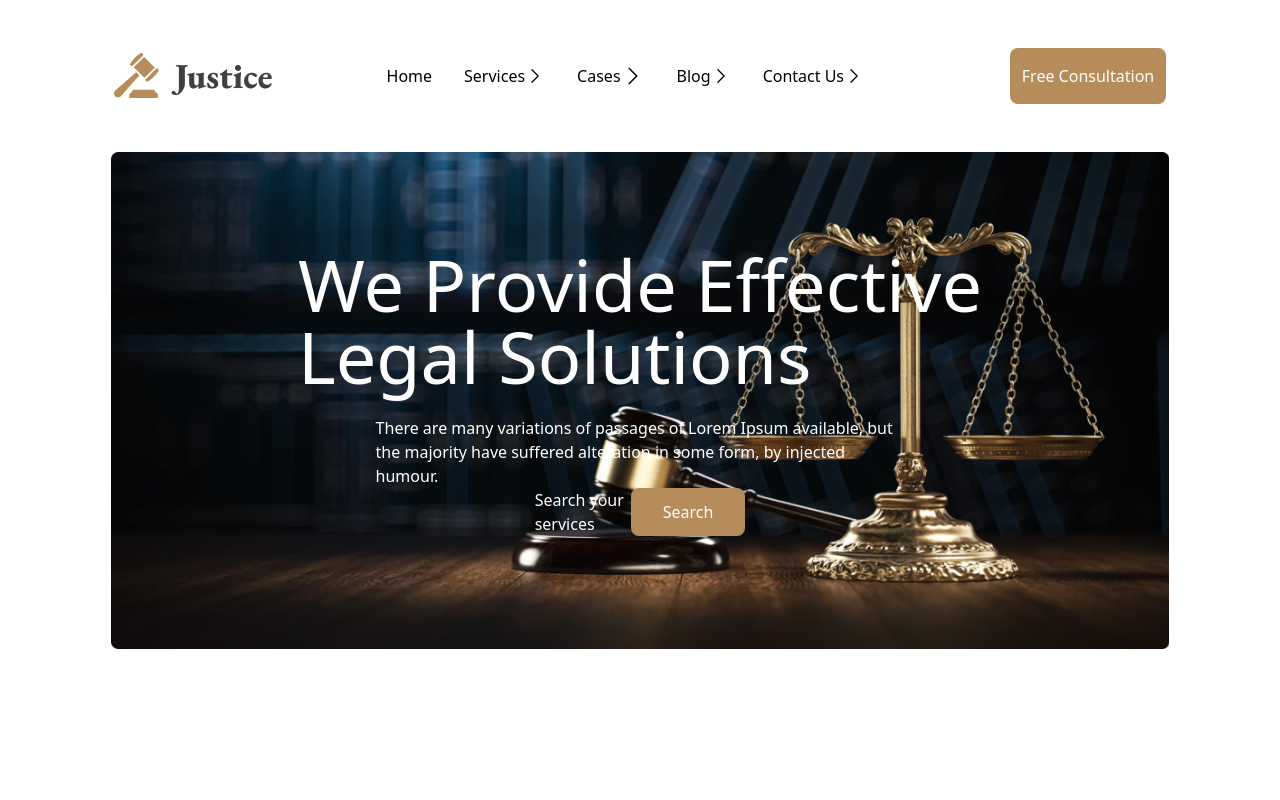
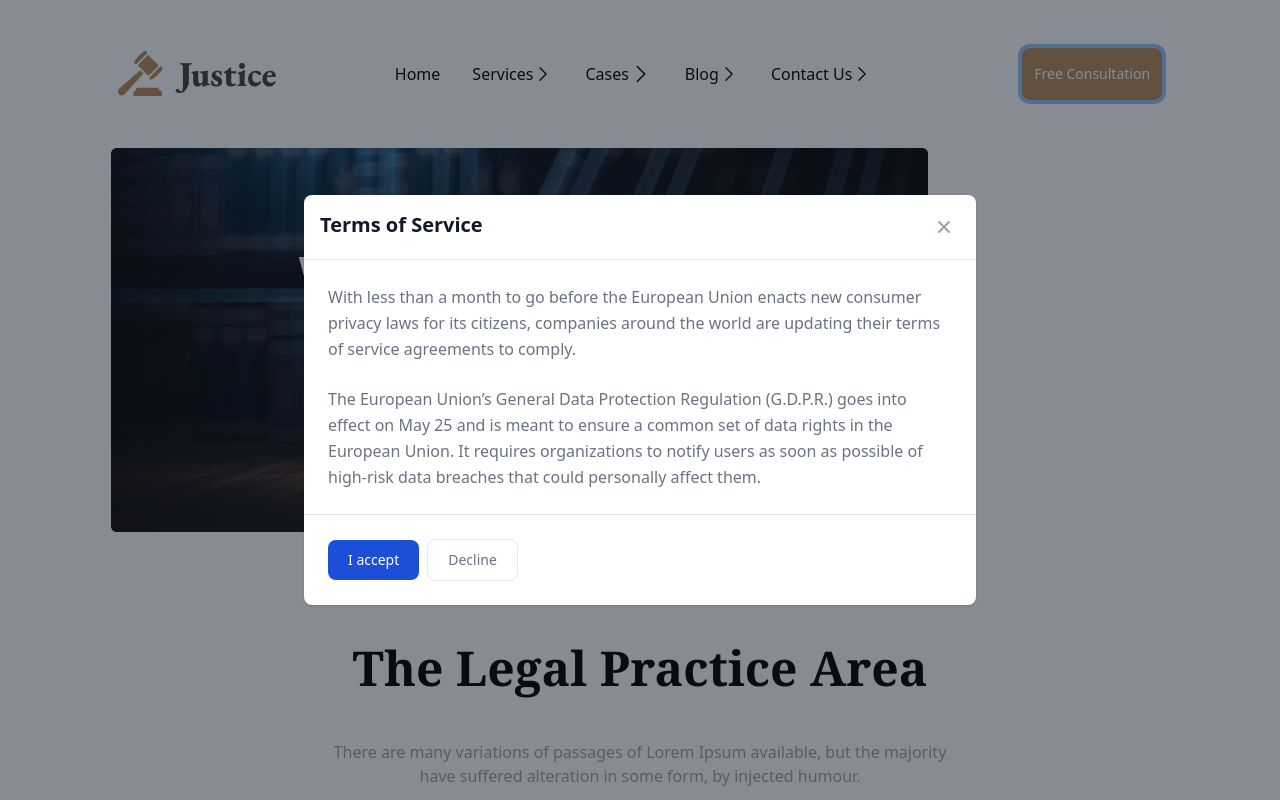
Before and after one commit to tanveer19/A03-legal-solutions, a plain HTML site: page index.html in a window 1280 px wide. Both pictures are taken after a click on the button "Free Consultation". Shown: the top 800 px of the page. Drawn offline with nearby package versions, Linux system fonts and the light colour scheme.

Commit message:
added modal

```diff
--- a/index.html
+++ b/index.html
@@ -16,7 +16,9 @@
     <header>
       <nav class="flex justify-evenly items-center mt-12">
         <div class="logo">
-          <img src="images/logo2.png" alt="" />
+          <a href="index.html">
+            <img src="images/logo2.png" alt="" />
+          </a>
         </div>
         <div class="menu">
           <ul class="flex">
@@ -98,14 +100,103 @@
           </ul>
         </div>
         <div>
-          <button class="text-white rounded-lg bg-[#B68C5A] py-4 px-3">
+          <button
+            data-modal-target="defaultModal"
+            data-modal-toggle="defaultModal"
+            class="block text-white focus:ring-4 focus:outline-none focus:ring-blue-300 font-medium rounded-lg text-sm text-center bg-[#B68C5A] py-4 px-3"
+            type="button"
+          >
             Free Consultation
           </button>
+          <!-- Main modal -->
+          <div
+            id="defaultModal"
+            tabindex="-1"
+            aria-hidden="true"
+            class="fixed top-0 left-0 right-0 z-50 hidden w-full p-4 overflow-x-hidden overflow-y-auto md:inset-0 h-modal md:h-full"
+          >
+            <div class="relative w-full h-full max-w-2xl md:h-auto">
+              <!-- Modal content -->
+              <div class="relative bg-white rounded-lg shadow dark:bg-gray-700">
+                <!-- Modal header -->
+                <div
+                  class="flex items-start justify-between p-4 border-b rounded-t dark:border-gray-600"
+                >
+                  <h3
+                    class="text-xl font-semibold text-gray-900 dark:text-white"
+                  >
+                    Terms of Service
+                  </h3>
+                  <button
+                    type="button"
+                    class="text-gray-400 bg-transparent hover:bg-gray-200 hover:text-gray-900 rounded-lg text-sm p-1.5 ml-auto inline-flex items-center dark:hover:bg-gray-600 dark:hover:text-white"
+                    data-modal-hide="defaultModal"
+                  >
+                    <svg
+                      aria-hidden="true"
+                      class="w-5 h-5"
+                      fill="currentColor"
+                      viewBox="0 0 20 20"
+                      xmlns="http://www.w3.org/2000/svg"
+                    >
+                      <path
+                        fill-rule="evenodd"
+                        d="M4.293 4.293a1 1 0 011.414 0L10 8.586l4.293-4.293a1 1 0 111.414 1.414L11.414 10l4.293 4.293a1 1 0 01-1.414 1.414L10 11.414l-4.293 4.293a1 1 0 01-1.414-1.414L8.586 10 4.293 5.707a1 1 0 010-1.414z"
+                        clip-rule="evenodd"
+                      ></path>
+                    </svg>
+                    <span class="sr-only">Close modal</span>
+                  </button>
+                </div>
+                <!-- Modal body -->
+                <div class="p-6 space-y-6">
+                  <p
+                    class="text-base leading-relaxed text-gray-500 dark:text-gray-400"
+                  >
+                    With less than a month to go before the European Union
+                    enacts new consumer privacy laws for its citizens, companies
+                    around the world are updating their terms of service
+                    agreements to comply.
+                  </p>
+                  <p
+                    class="text-base leading-relaxed text-gray-500 dark:text-gray-400"
+                  >
+                    The European Union’s General Data Protection Regulation
+                    (G.D.P.R.) goes into effect on May 25 and is meant to ensure
+                    a common set of data rights in the European Union. It
+                    requires organizations to notify users as soon as possible
+                    of high-risk data breaches that could personally affect
+                    them.
+                  </p>
+                </div>
+                <!-- Modal footer -->
+                <div
+                  class="flex items-center p-6 space-x-2 border-t border-gray-200 rounded-b dark:border-gray-600"
+                >
+                  <button
+                    data-modal-hide="defaultModal"
+                    type="button"
+                    class="text-white bg-blue-700 hover:bg-blue-800 focus:ring-4 focus:outline-none focus:ring-blue-300 font-medium rounded-lg text-sm px-5 py-2.5 text-center dark:bg-blue-600 dark:hover:bg-blue-700 dark:focus:ring-blue-800"
+                  >
+                    I accept
+                  </button>
+                  <button
+                    data-modal-hide="defaultModal"
+                    type="button"
+                    class="text-gray-500 bg-white hover:bg-gray-100 focus:ring-4 focus:outline-none focus:ring-blue-300 rounded-lg border border-gray-200 text-sm font-medium px-5 py-2.5 hover:text-gray-900 focus:z-10 dark:bg-gray-700 dark:text-gray-300 dark:border-gray-500 dark:hover:text-white dark:hover:bg-gray-600 dark:focus:ring-gray-600"
+                  >
+                    Decline
+                  </button>
+                </div>
+              </div>
+            </div>
+          </div>
+          <!-- Toggle modal class="text-white rounded-lg bg-[#B68C5A] py-4 px-3"> -->
         </div>
       </nav>
       <!-- banner -->
       <div
-        class="bg-[url('images/banner.png')] text-white w-fit mx-auto h-screen bg-no-repeat bg-contain mt-12"
+        class="bg-[url('images/banner.png')] text-white w-fit mx-auto bg-no-repeat bg-contain mt-12"
       >
         <!-- banner text -->
         <div class="flex flex-col items-center">
```
